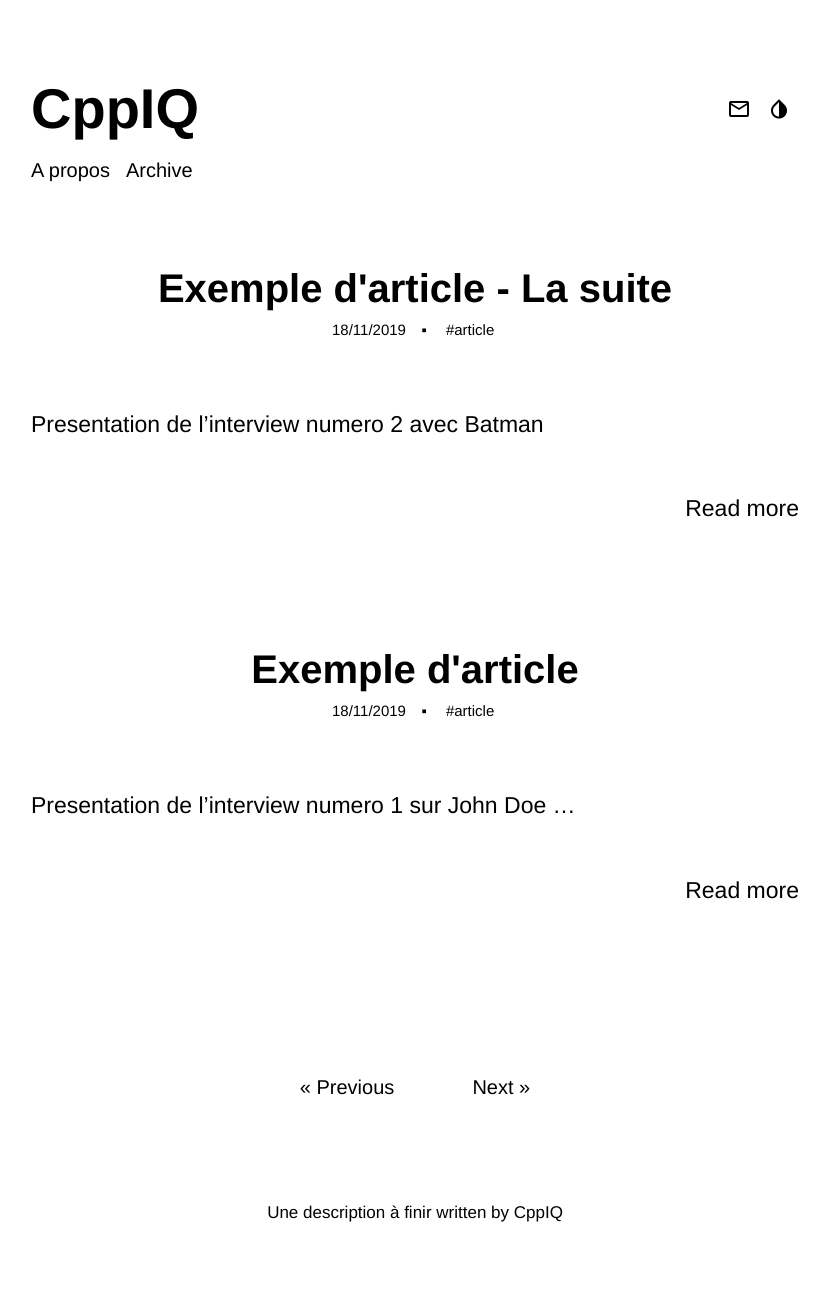
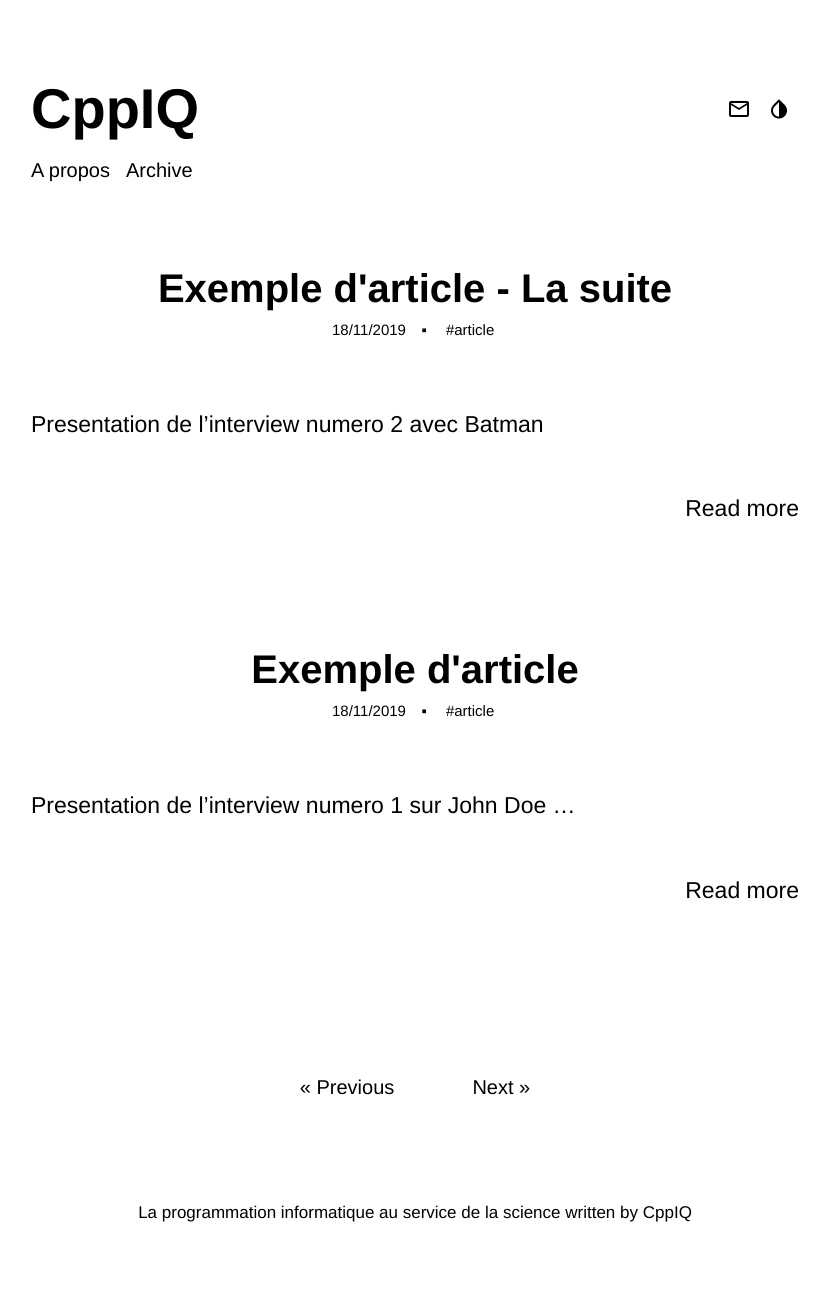
Before and after one commit to CPRETOT/CppIQ, a Jekyll site: the page built from index.html, in a window 1280 px wide. Shown: the whole page, without its empty margins (225-1054 px from the left). Built offline with Jekyll 4.4.1, drawn with Linux system fonts in a browser that asks for light colours; some web fonts are replaced; the list of posts is cut into pages by our own code.

Commit message:
Sous titre

```diff
--- a/_config.yml
+++ b/_config.yml
@@ -5,7 +5,7 @@ url                          : "https://cpretot.github.io/cppiq"
 blog:
   title                      : CppIQ
   description                : >
-                               Une description à finir
+                               La programmation informatique au service de la science
 
 # Layout configuration
   logo_path                  :  # path to logo file
```
